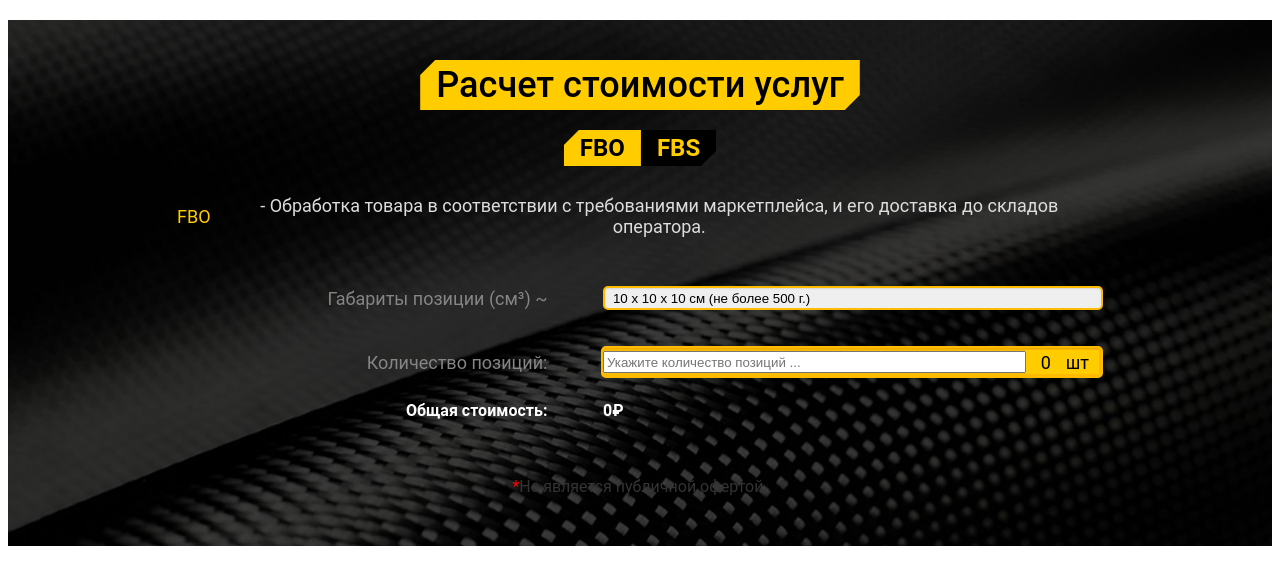
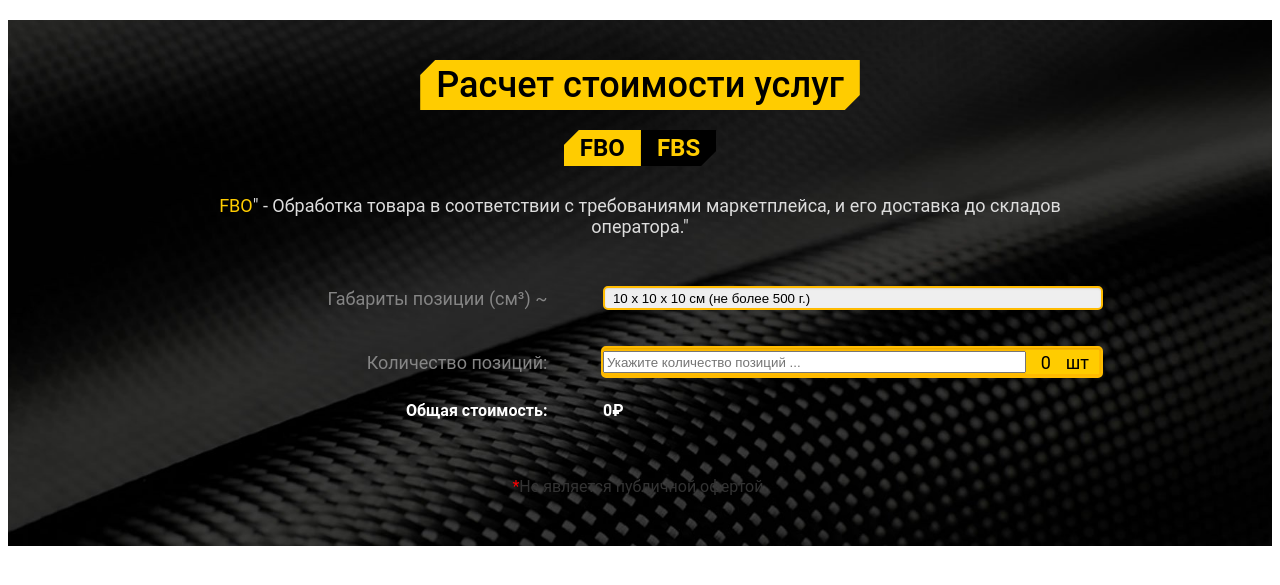
Before and after one commit to Elgrush/Fillru, a Django app: template main/templates/main/priceCalculator.html in a window 1280 px wide. Shown: the top 585 px of the page. Run offline with Django 5.2, Linux system fonts and the light colour scheme; the template is opened without the code that fills it, so the values that code supplies are empty.

Commit message:
Minor UI enhancements

```diff
--- a/main/templates/main/priceCalculator.html
+++ b/main/templates/main/priceCalculator.html
@@ -13,7 +13,7 @@
 
       <div id="fbo_calc" class="calc-calc">
           <div class="calc-row">
-              <div class="calc-orange">FBO</div> - Обработка товара в соответствии с требованиями маркетплейса, и его доставка до складов оператора.
+              <div class="calc-orange">FBO</div>" - Обработка товара в соответствии с требованиями маркетплейса, и его доставка до складов оператора."
           </div>
           <div class="calc-grid">
             Габариты позиции (см³) ~
@@ -46,7 +46,7 @@
 
          <div id="fbs_calc" class="calc-calc" style="display: none;">
           <div class="calc-row calc-row-fbs">
-              <div class="calc-orange">FBS</div>- Обработка товара в соответствии с требованиями маркетплейса, его хранение на наших складах и доставка товара до ПВЗ оператора.
+              <div class="calc-orange">FBS</div>" - Обработка товара в соответствии с требованиями маркетплейса, его хранение на наших складах и доставка товара до ПВЗ оператора."
           </div>
           <div class="calc-grid">
             Габариты позиции (см³) ~
--- a/static/css/main/priceCalculator.css
+++ b/static/css/main/priceCalculator.css
@@ -55,7 +55,7 @@ div#nav-tabs-FBS {
 
 .calc-orange {
     color: #fc0;
-    padding-right: 5px;
+    display: contents;
 }
 
 .calc-calc {
```
